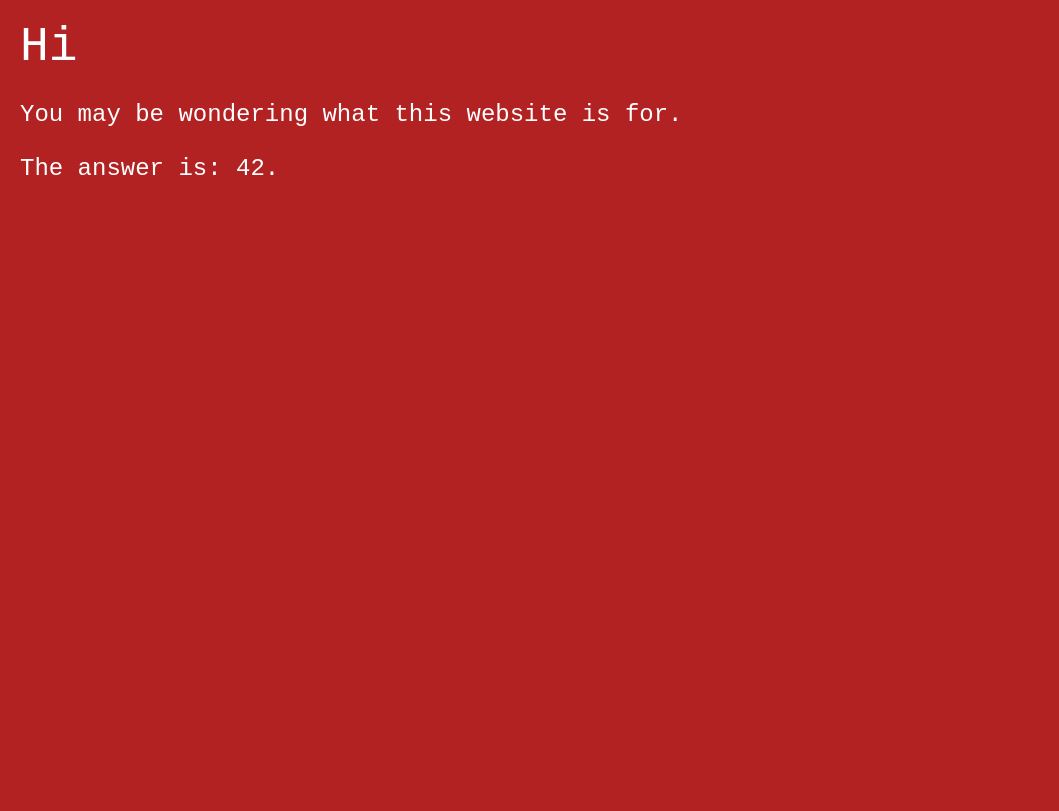
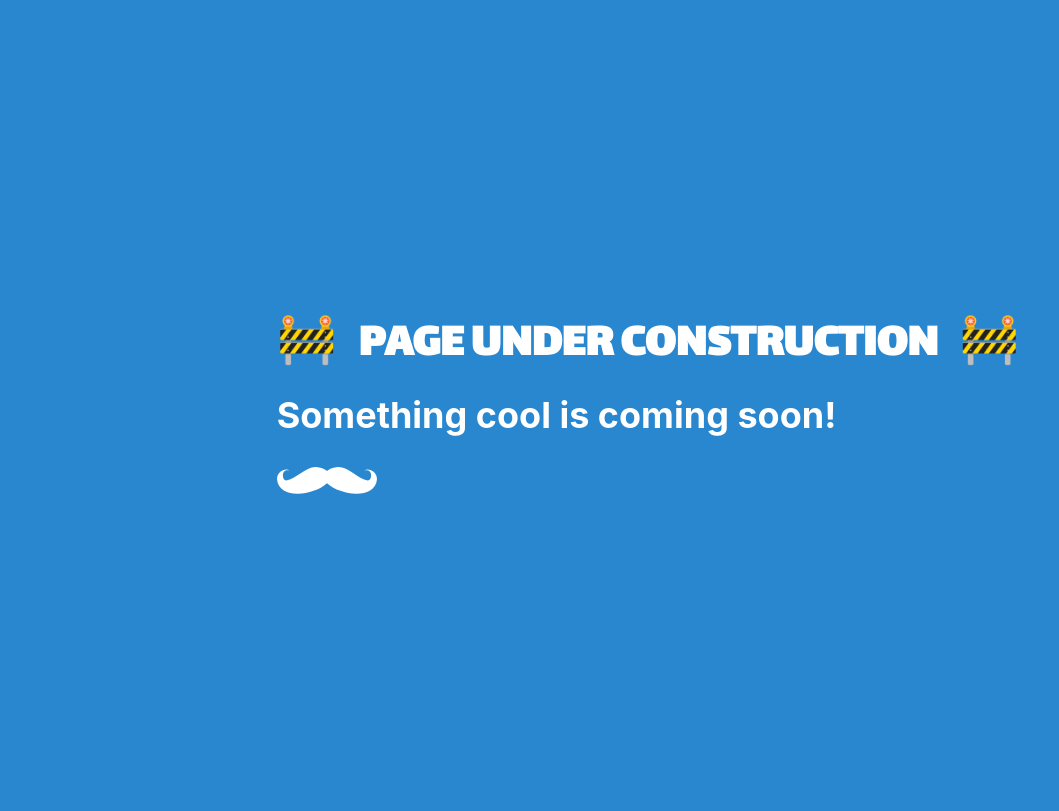
Before and after one commit to Hum4n01d/website, a plain HTML site: page index.html in a window 1280 px wide. Shown: the whole page, without its empty margins (0-1059 px from the left). Drawn offline with Linux system fonts and the light colour scheme.

Commit message:
Update index.html

```diff
--- a/index.html
+++ b/index.html
@@ -3,14 +3,55 @@
 <head>
   <meta charset="utf-8">
   <meta name="viewport" content="width=device-width">
-    <title>MYSTERY</title>
-    <link href="/style.css" rel="stylesheet" type="text/css" />
+  <title>JS Bin</title>
+  <style>
+    @import url('https://fonts.googleapis.com/css2?family=Lalezar&display=swap');
+
+    body {
+      background-color: #2987CF;
+      width: 100vw;
+      height: 100vh;
+      display: flex;
+      justify-content: center;
+      font-size: 1.5em;
+      font-family: -apple-system, BlinkMacSystemFont, "Segoe UI", Roboto, Helvetica, Arial, sans-serif, "Apple Color Emoji", "Segoe UI Emoji", "Segoe UI Symbol";
+    }
+
+    h1, h2, h3 {
+      color: white;
+      margin-top: 0;
+      margin-bottom: 10px;
+    }
+
+    h1 {
+      font-family: "Lalezar";
+    }
+
+    div {
+      margin-top: 300px;
+    }
+
+    main {
+    /*   margin-top: 100px; */
+    }
+
+    svg {
+      fill: white;
+      width: 100px;
+      margin: 20px 0;
+      display: inline-block;
+    }
+  </style>
 </head>
 <body>
-    <h1>Hi</h1>
-    <br>
-    <p>You may be wondering what this website is for.</p>
-    <br>
-    <p>The answer is: 42.</p>
+  <div>
+    <h1>🚧 &nbsp; PAGE UNDER CONSTRUCTION &nbsp; 🚧</h1>
+
+    <main>
+      <h2>Something cool is coming soon!</h2>
+      <svg viewBox="0, 0, 2048, 550"><path id="mustachio" d="M786.51,0.026 C580.135,3.02 393.16,242.09 186.818,278.347 C88.542,273.538 86.808,12.62 257.974,77.165 C179.376,8.648 -4.029,95.48 0.068,252.8 C18.918,478.986 231.228,554.624 429.937,549.783 C635.553,537.978 874.597,470.936 1024.016,332.634 C1173.415,470.936 1412.352,537.977 1617.968,549.783 C1816.684,554.626 2029.105,478.986 2047.932,252.8 C2052.028,95.479 1868.523,8.648 1789.929,77.165 C1961.094,12.62 1959.36,273.538 1861.081,278.347 C1648.085,240.918 1455.778,-12.575 1241.395,0.524 C1175.251,4.859 1072.033,35.891 1023.991,83.552 C975.948,35.891 872.636,4.861 806.489,0.524 C799.79,0.115 793.14,-0.072 786.483,0.025 z"></path></svg>
+
+    </main>
+  </div>
 </body>
 </html>
```
Lines whose indentation alone changed are shown as unchanged.
